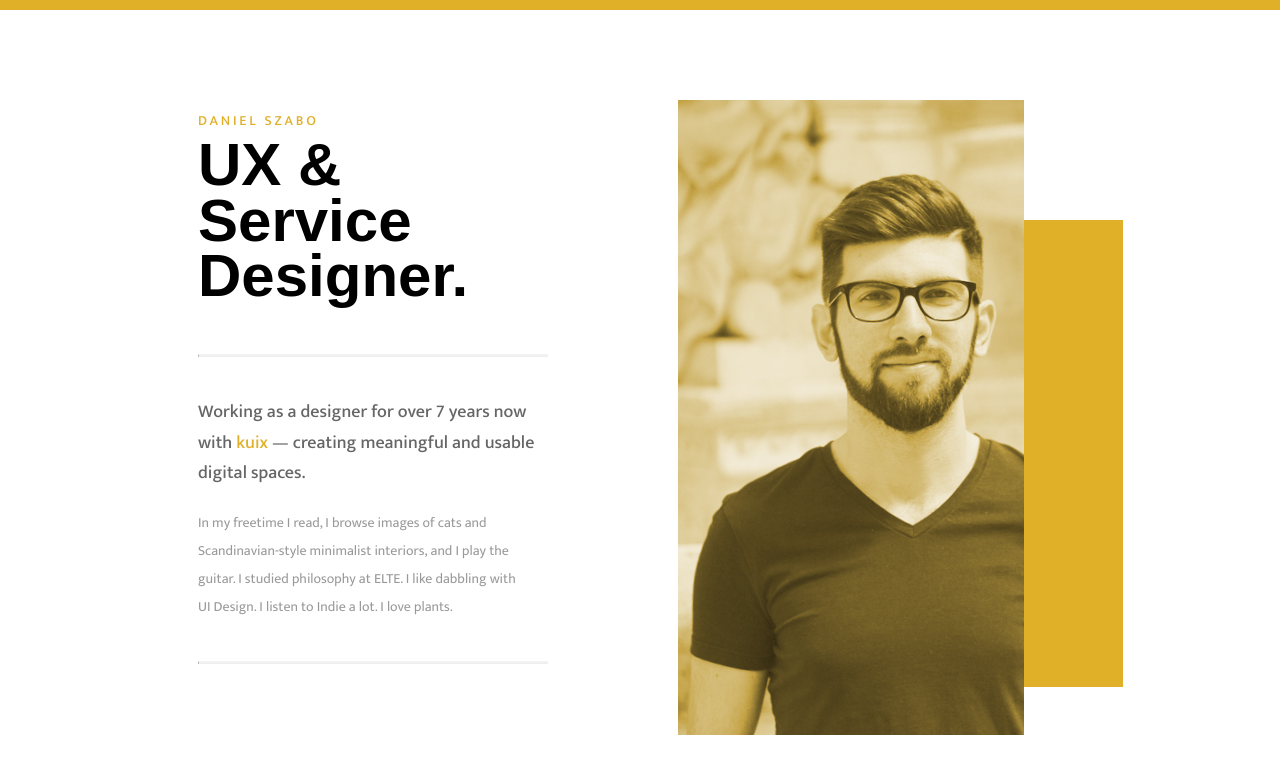
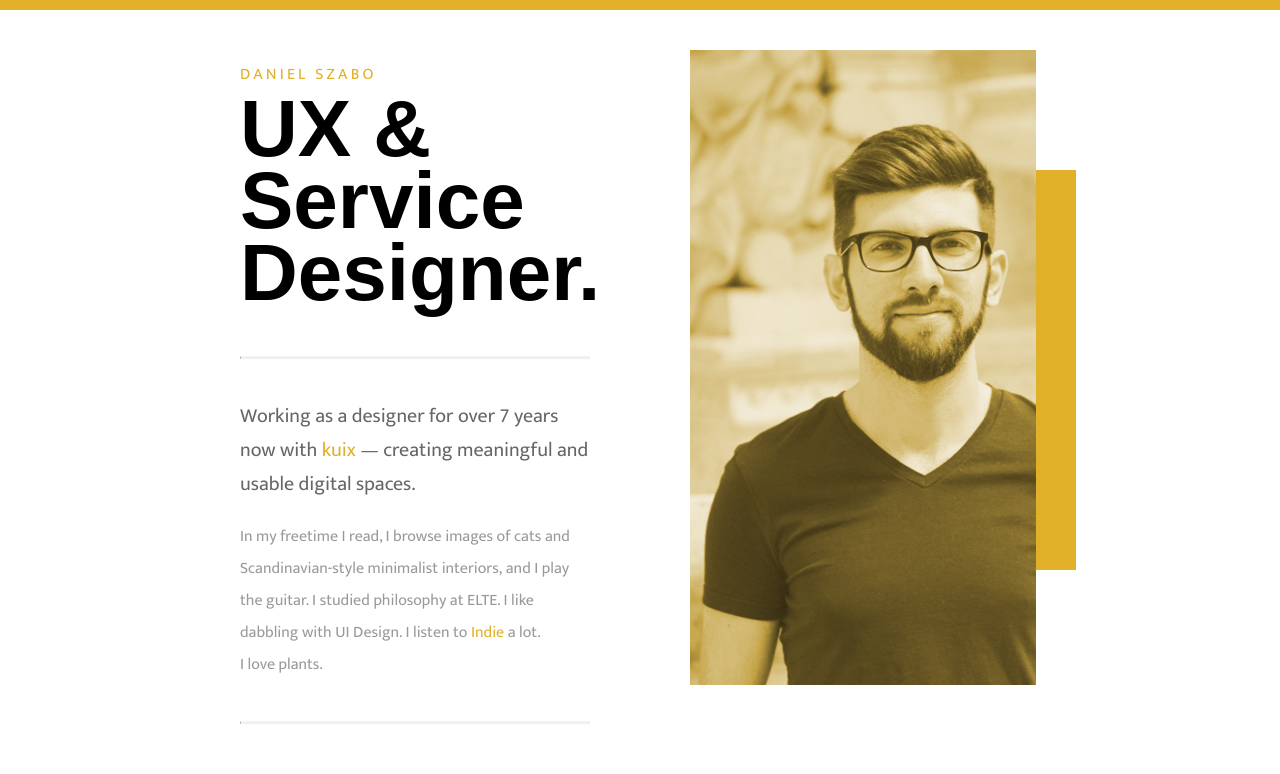
Before and after one commit to szada/bio, a plain HTML site: page index.html in a window 1280 px wide. Drawn offline with Linux system fonts and the light colour scheme; a web font is replaced by a local one.

Commit message:
Clean up typography

```diff
--- a/css/style.css
+++ b/css/style.css
@@ -4,14 +4,14 @@ body {
   	text-align: left;
   	color: #585858;
   	margin: 0;
-  	font-weight: 700;
+  	font-weight: 400;
 }
 
 h1 {
     font-family: 'Mukta', sans-serif;
-    font-weight: 500;
+    font-weight: 400;
     text-transform: uppercase;
-    font-size: 14px;
+    font-size: 16px;
     letter-spacing: 0.2em;
     color: #e0b029;
 }
@@ -19,15 +19,15 @@ h1 {
 h2 {
     font-family: 'Rozha One', sans-serif;
     color: black;
-    font-size: 60px;
-    line-height: 93%;
+    font-size: 80px;
+    line-height: 90%;
     margin-top: -5px;
 }
 
 p{
   	font-family: 'Mukta', sans-serif;
-  	font-size: 18px;
-  	font-weight: 500;
+  	font-size: 20px;
+  	font-weight: 400;
   	line-height: 170%;
     color: #666;
     margin-bottom: 20px;
@@ -60,13 +60,14 @@ a:active {
 hr.solid {
   border-top: 2px solid #f2f2f2;
   margin-bottom: 40px;
+  margin-top: -20px;
 }
 
 img{
     position: absolute;
     width: 346px;
     height: 635px;
-    left: 480px;
+    left: 450px;
     top: 0px;
 }
 
@@ -74,17 +75,17 @@ img{
     width: 350px;
     position: fixed;
     top: 50%;
-    left: 35%;
-    margin-top: -300px;
-    margin-left: -250px;
+    left: 50%;
+    margin-top: -350px;
+    margin-left: -400px;
 }
 
 .centered .small {
-  font-size: 14px;
+  font-size: 16px;
   font-weight: 400;
   line-height: 200%;
   color: #999;
-  margin-bottom: 40px;
+  margin-bottom: 60px;
 }
 
 .topRibbon {
@@ -99,9 +100,9 @@ img{
 
 .goldbox {
   position: absolute;
-  width: 385px;
-  height: 467px;
-  left: 540px;
+  width: 346px;
+  height: 400px;
+  left: 490px;
   top: 120px;
   background: #e0b029;
 }
--- a/index.html
+++ b/index.html
@@ -9,11 +9,13 @@
 	<div class="centered">
 		<h1>Daniel Szabo</h1>
 		<h2>UX &amp; Service Designer.</h2>
-		<div class="goldbox"></div>
-		<img src="img/daniel-szabo-profile-pic.jpg">
+		<span>
+			<div class="goldbox"></div>
+			<img src="img/daniel-szabo-profile-pic.jpg">
+		</span>
 		<hr class="solid">
 		<p>Working as a designer for over 7 years now with <a href="https://kuix.hu">kuix</a> &#8212; creating meaningful and usable digital spaces.</p>
-		<p class="small">In my freetime I&nbsp;read, I&nbsp;browse images of cats&nbsp;and Scandinavian-style minimalist interiors,&nbsp;and&nbsp;I&nbsp;play the guitar. I&nbsp;studied philosophy at ELTE. I&nbsp;like dabbling with UI&nbsp;Design. I&nbsp;listen to Indie a lot. I&nbsp;love&nbsp;plants.</p>
+		<p class="small">In my freetime I&nbsp;read, I&nbsp;browse images of cats&nbsp;and Scandinavian-style minimalist interiors,&nbsp;and&nbsp;I&nbsp;play the&nbsp;guitar. I&nbsp;studied philosophy at ELTE. I&nbsp;like dabbling with&nbsp;UI&nbsp;Design. I&nbsp;listen to <a href="https://open.spotify.com/playlist/1PDn27uT37BnrznMGg6myT?si=qa_eEfoERvGIkwAA_Lc0IQ">Indie</a> a lot. I&nbsp;love&nbsp;plants.</p>
 		<hr class="solid">
 	</div>
 	<nav class="topRibbon">
```
